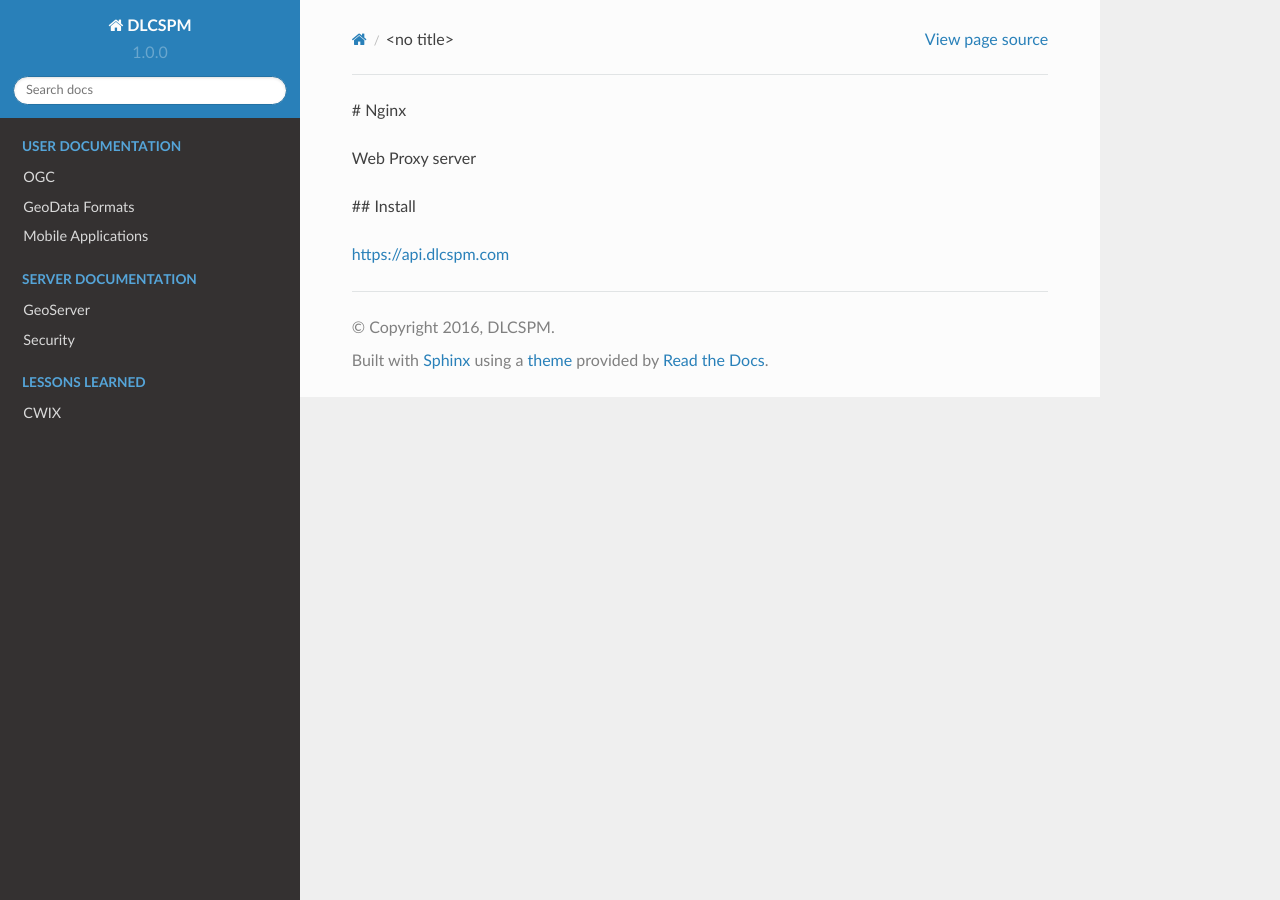
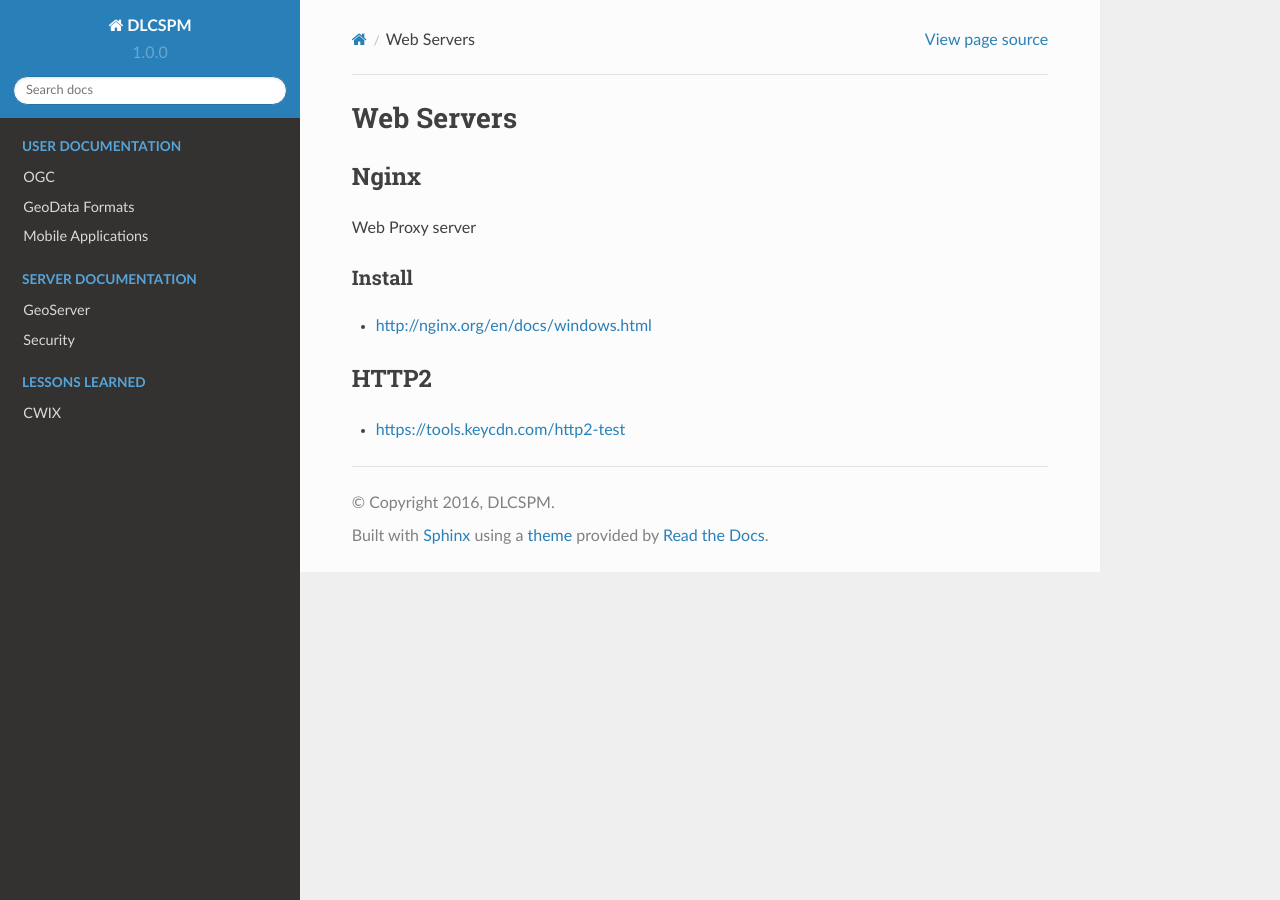
Before and after one commit to DenisCarriere/documentation, a Sphinx documentation site: the page built from docs/SERVER/nginx.rst, in a window 1280 px wide. Built offline with Sphinx 7.4.7 and the Read the Docs theme 2.0.0, drawn with Linux system fonts in a browser that asks for light colours.

Commit message:
Update nginx.rst

```diff
--- a/docs/SERVER/nginx.rst
+++ b/docs/SERVER/nginx.rst
@@ -1,7 +1,17 @@
-# Nginx
+Web Servers
+===========
+
+Nginx
+-----
 
 Web Proxy server
 
-## Install
+Install
+~~~~~~~
 
-- https://api.dlcspm.com
+- http://nginx.org/en/docs/windows.html
+
+HTTP2
+-----
+
+- https://tools.keycdn.com/http2-test
```
